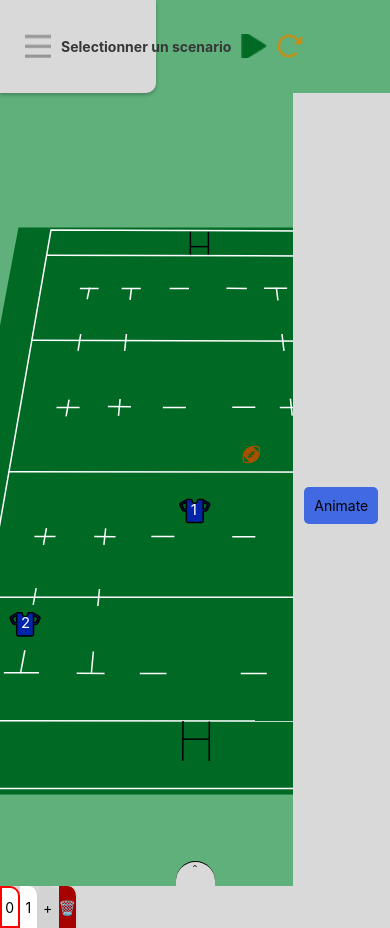
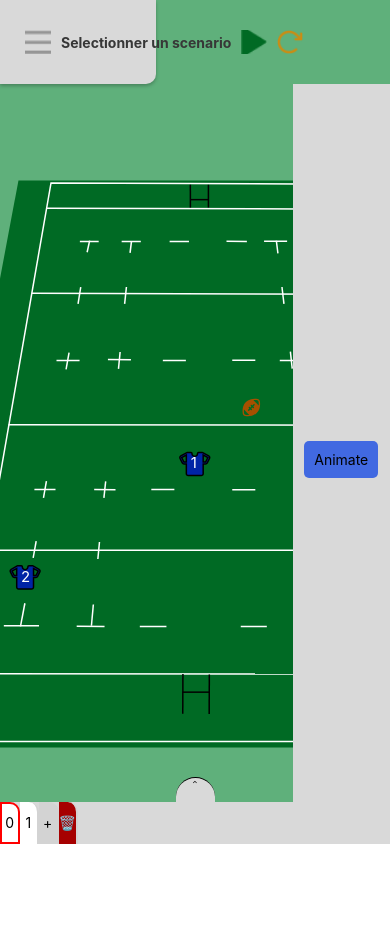
Before and after one commit to THEKetsu/projectRCT, a React Native app in the folder front-end/: screen /Strategy in a window 390 px wide. After the commit the page ends 844 px from the top, so only its background shows below. Built offline with nearby package versions, Linux system fonts and the light colour scheme.

Commit message:
fix overflow

```diff
--- a/front-end/screens/Strategy.tsx
+++ b/front-end/screens/Strategy.tsx
@@ -56,6 +56,7 @@ const styles = StyleSheet.create({
     container: {
         backgroundColor: '#5FB07B',
         width: '100%',
-        height: '110%',
+        height: '100%',
+        overflow: 'hidden'
     },
 });
```
